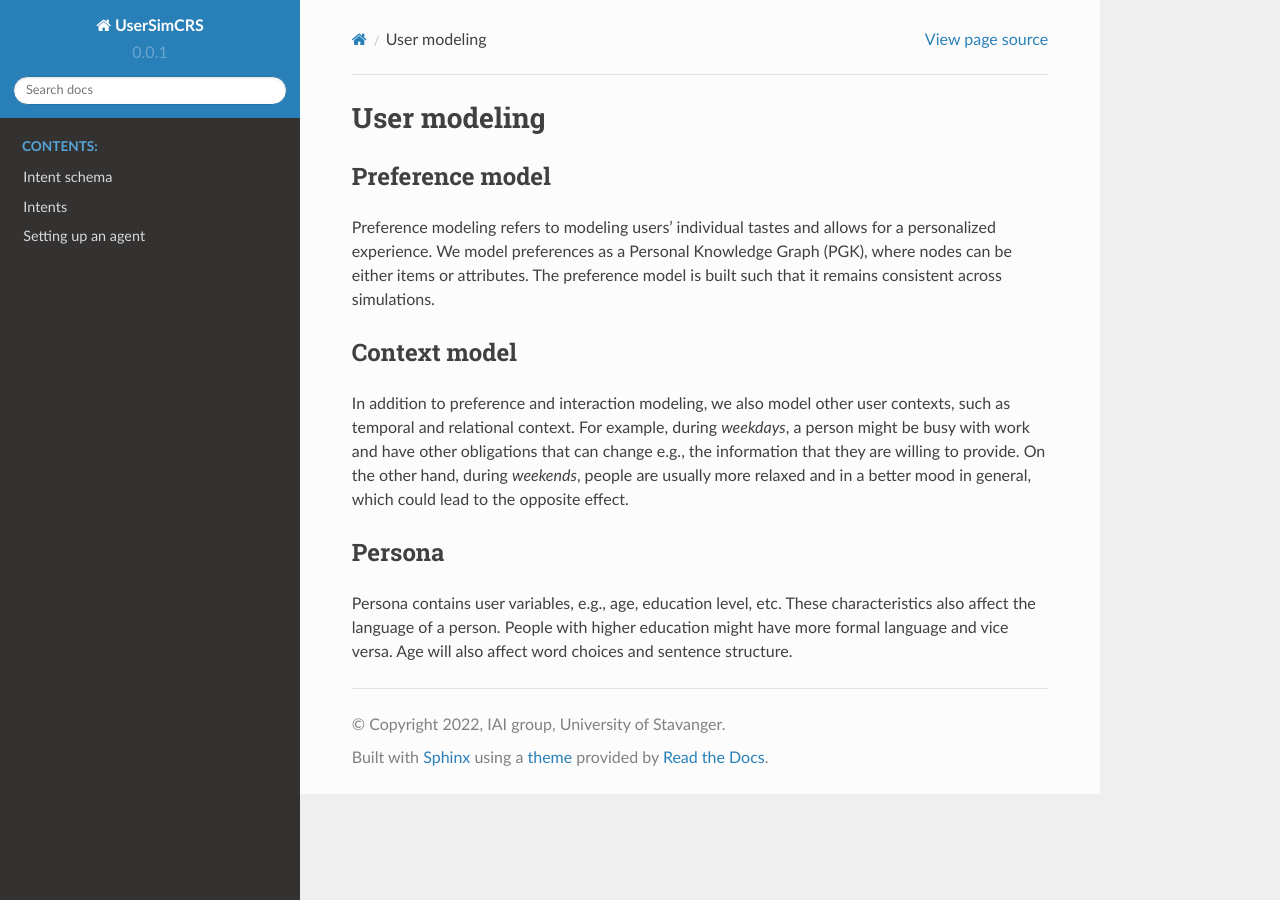
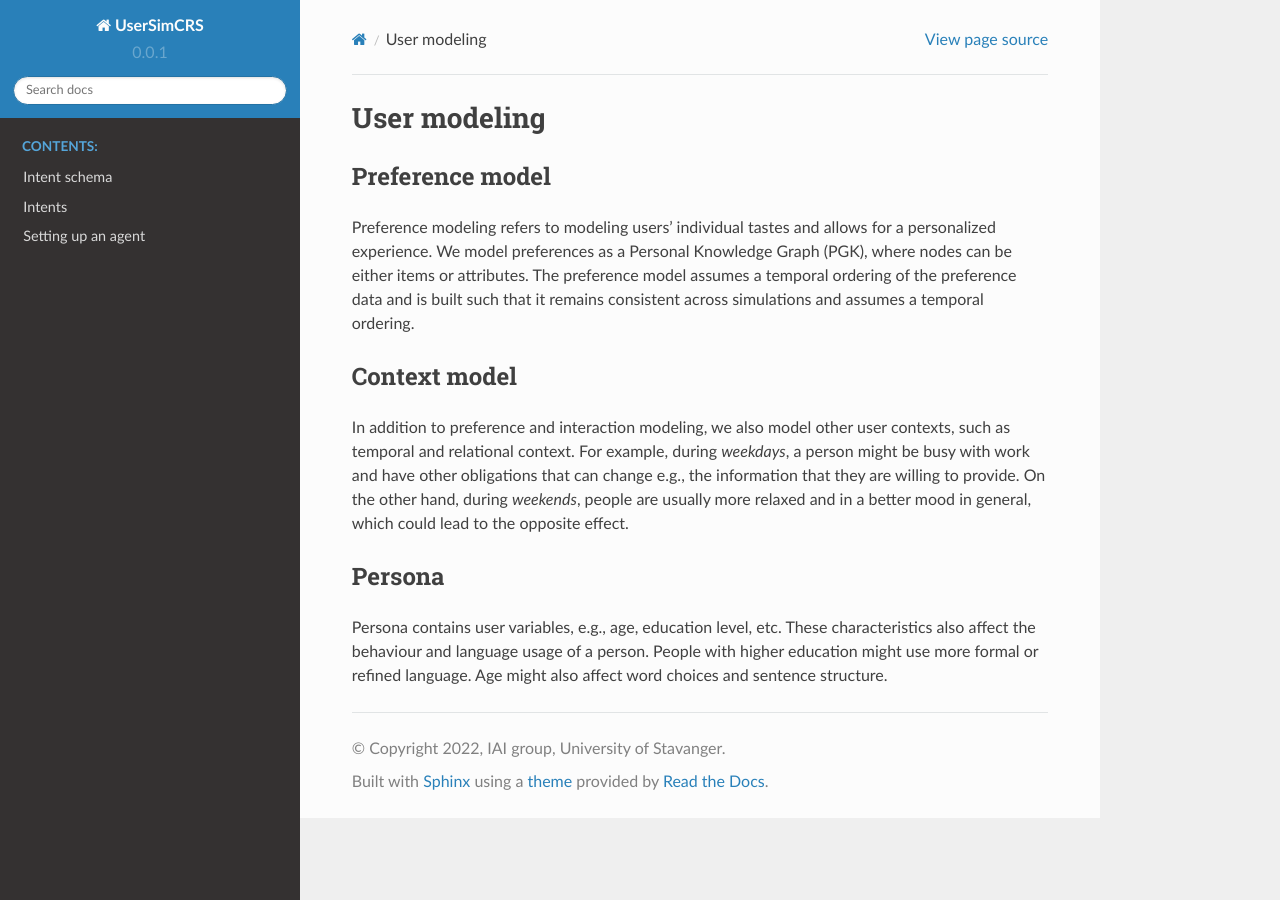
Before and after one commit to iai-group/UserSimCRS, a Sphinx documentation site: the page built from docs/source/user_modeling.rst, in a window 1280 px wide. Built offline with Sphinx 7.4.7 and the Read the Docs theme 2.0.0, drawn with Linux system fonts in a browser that asks for light colours; pages that are not in the unit, such as notebooks, are missing from menus.

Commit message:
Implement PR changes.

```diff
--- a/docs/source/agenda_based.rst
+++ b/docs/source/agenda_based.rst
@@ -1,8 +1,8 @@
-Agenda based simulator
+Agenda-based simulator
 ======================
 
-In the agenda based simulator, the dialogues are simulated by following the principle of Markov Decision Processes. That is, dialogues are seen as sequences of state transitions enabled by intents (or dialogue actions) and states are only dependent on the previous state.
-However, as the agenda based simulator depends on past observations (i.e., annotated dialogues), it is technically described by a *partially observable markov decision process* (POMDP).
+In the agenda-based simulator, the dialogues are simulated by following the principle of Markov Decision Processes. That is, dialogues are seen as sequences of state transitions enabled by intents (or dialogue actions) and states are only dependent on the previous state.
+However, as the agenda-based simulator depends on past observations (i.e., annotated dialogues), it is technically described by a *partially observable markov decision process* (POMDP).
 
 Specifically, the simulator's next action is decided by the agent response: if the agend responds expectedly, the next action would the the top action in the agenda, otherwise the simulator will repeat itself.
 
--- a/docs/source/configuration.rst
+++ b/docs/source/configuration.rst
@@ -1,8 +1,8 @@
 Configuration
 =============
 
-The agenda based simulator has a number of parameters that can be customized by
-the users of UserSimCRS. These can be either provided in a config file and/or via the command line. Note that arguments passed through the command line will override its counterpart in the config file.
+The agenda based simulator has a number of parameters that can be customized.
+These can be either provided in a config file and/or via the command line. Note that arguments passed through the command line will override those in the config file.
 
 Example
 -------
--- a/docs/source/user_modeling.rst
+++ b/docs/source/user_modeling.rst
@@ -4,7 +4,7 @@ User modeling
 Preference model
 ----------------
 
-Preference modeling refers to modeling users' individual tastes and allows for a personalized experience. We model preferences as a Personal Knowledge Graph (PGK), where nodes can be either items or attributes. The preference model is built such that it remains consistent across simulations.
+Preference modeling refers to modeling users' individual tastes and allows for a personalized experience. We model preferences as a Personal Knowledge Graph (PGK), where nodes can be either items or attributes. The preference model assumes a temporal ordering of the preference data and is built such that it remains consistent across simulations and assumes a temporal ordering.
 
 Context model
 -------------
@@ -15,4 +15,4 @@ For example, during *weekdays*, a person might be busy with work and have other
 Persona
 -------
 
-Persona contains user variables, e.g., age, education level, etc. These characteristics also affect the language of a person. People with higher education might have more formal language and vice versa. Age will also affect word choices and sentence structure.
+Persona contains user variables, e.g., age, education level, etc. These characteristics also affect the behaviour and language usage of a person. People with higher education might use more formal or refined language. Age might also affect word choices and sentence structure.
```
Also changed, not shown: docs/config.md (+2 -2 lines).
